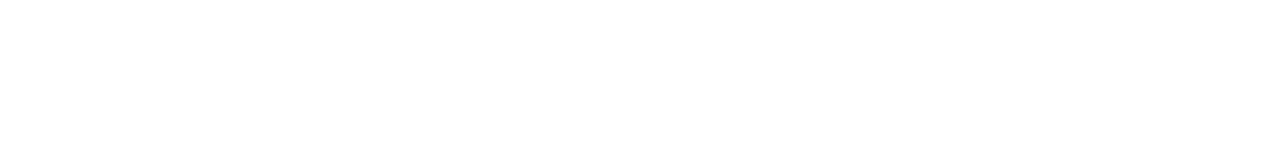
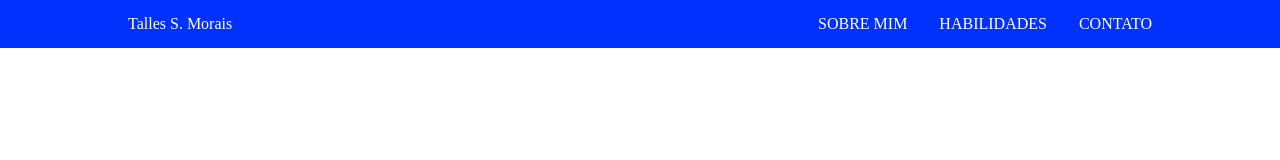
Before and after one commit to TalleSilvaDeMorais/Praticas-Html-e-css, a plain HTML site: page Apresentacao_Pessoal/index.html in a window 1280 px wide. Drawn offline with Linux system fonts and the light colour scheme.

Commit message:
primeiras modificações

```diff
--- a/Apresentacao_Pessoal/index.html
+++ b/Apresentacao_Pessoal/index.html
@@ -3,12 +3,22 @@
 <head>
     <meta charset="UTF-8">
     <meta name="viewport" content="width=device-width, initial-scale=1.0">
-    <title>Apresentação pessoal/title>
+    <title>Apresentação pessoal </title>
+    <link rel="stylesheet" href="/Apresentacao_Pessoal/style.css">
+    <link rel="stylesheet" href="/reset.css">
 </head>
 <body>
-        <h1>Talles silva</h1>
+    <header class="cabecalho">
+        <h1 class="nome">Talles S. Morais</h1>
 
+    <div class="menu__div">
 
-
+    <ul class="lista__menu">
+        <li class="link__menu"><a href="">SOBRE MIM</a></li>
+        <li class="link__menu"><a href="">HABILIDADES</a></li>
+        <li class="link__menu"><a href="">CONTATO</a></li>
+    </ul>
+    </div>
+    </header>
 </body>
 </html>
--- /dev/null
+++ b/Apresentacao_Pessoal/style.css
@@ -0,0 +1,25 @@
+:root{
+    --preto--:#000000;
+    --azul--:#0031FD;
+    --branco--:#ffff;
+
+}
+
+.cabecalho{
+    display: flex;
+    justify-content: space-between;
+    padding: 1em 8em 1em 8em;
+    background-color: var(--azul--);
+
+}
+a{
+    text-decoration: none;
+    color: var(--branco--);
+}
+.nome{
+    color: var(--branco--);
+}
+.lista__menu{
+    display: flex;
+    gap: 2em;
+}
--- /dev/null
+++ b/reset.css
@@ -0,0 +1,43 @@
+html, body, div, span, applet, object, iframe,
+h1, h2, h3, h4, h5, h6, p, blockquote, pre,
+a, abbr, acronym, address, big, cite, code,
+del, dfn, em, img, ins, kbd, q, s, samp,
+small, strike, strong, sub, sup, tt, var,
+b, u, i, center,
+dl, dt, dd, ol, ul, li,
+fieldset, form, label, legend,
+table, caption, tbody, tfoot, thead, tr, th, td,
+article, aside, canvas, details, embed,
+figure, figcaption, footer, header, hgroup,
+menu, nav, output, ruby, section, summary,
+time, mark, audio, video {
+	margin: 0;
+	padding: 0;
+	border: 0;
+	font-size: 100%;
+	font: inherit;
+	vertical-align: baseline;
+}
+/* HTML5 display-role reset for older browsers */
+article, aside, details, figcaption, figure,
+footer, header, hgroup, menu, nav, section {
+	display: block;
+}
+body {
+	line-height: 1;
+}
+ol, ul {
+	list-style: none;
+}
+blockquote, q {
+	quotes: none;
+}
+blockquote:before, blockquote:after,
+q:before, q:after {
+	content: '';
+	content: none;
+}
+table {
+	border-collapse: collapse;
+	border-spacing: 0;
+}
```
